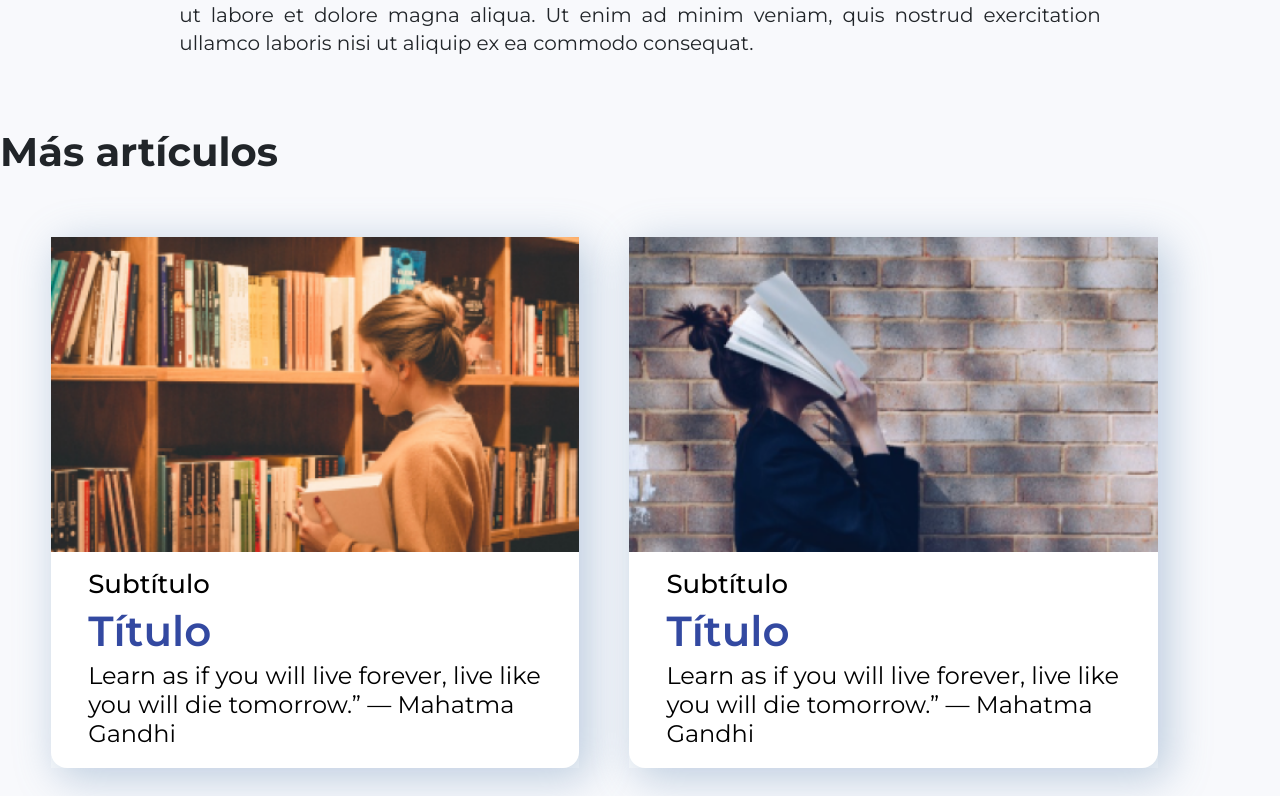
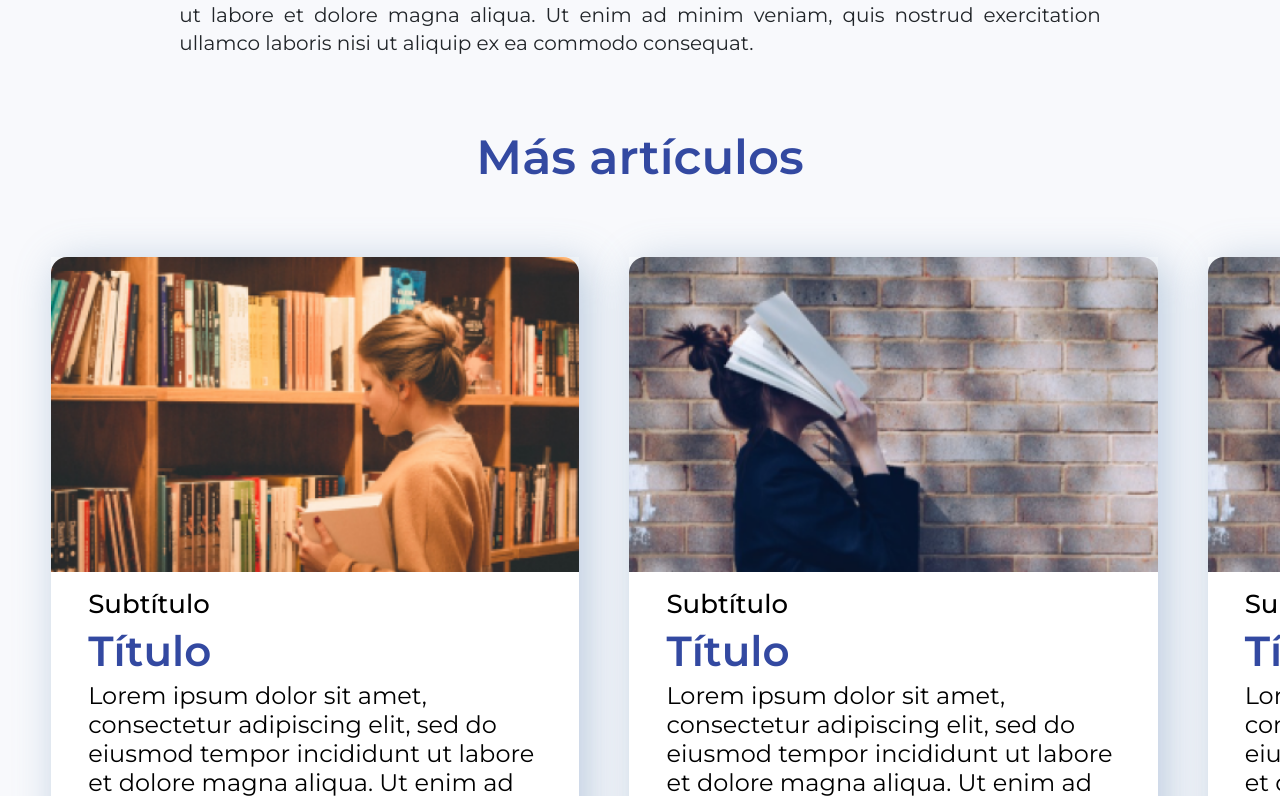
Before and after one commit to justinait/cai-ventures2, a React (Vite) app: page /blog/1 in a window 1280 px wide. Shown: the part 1364-2160 px from the top of the page. Built offline with nearby package versions, Linux system fonts and the light colour scheme; no server answers.

Commit message:
prueba vercel imagen

```diff
--- a/public/data/blog.json
+++ b/public/data/blog.json
@@ -4,7 +4,7 @@
       "id": 1,
       "title": "Título",
       "subtitle": "Subtítulo",
-      "image": ".././src/assets/img1blog.png",
+      "image": ".././src/assets/img1blog.jpg",
       "content": "Lorem ipsum dolor sit amet, consectetur adipiscing elit, sed do eiusmod tempor incididunt ut labore et dolore magna aliqua. Ut enim ad minim veniam, quis nostrud exercitation ullamco laboris nisi ut aliquip ex ea commodo consequat. ",
       "author": "Yuli Yasmina Soria Mendoza"
     },
@@ -13,7 +13,7 @@
       "title": "Título",
       "subtitle": "Subtítulo",
       "image": ".././src/assets/Img2blog.png",
-      "content": "Learn as if you will live forever, live like you will die tomorrow.” — Mahatma Gandhi",
+      "content": "Lorem ipsum dolor sit amet, consectetur adipiscing elit, sed do eiusmod tempor incididunt ut labore et dolore magna aliqua. Ut enim ad minim veniam, quis nostrud exercitation ullamco laboris nisi ut aliquip ex ea commodo consequat. ",
       "author": "Yuli Yasmina Soria Mendoza"
     },
     {
@@ -21,7 +21,15 @@
       "title": "Título",
       "subtitle": "Subtítulo",
       "image": ".././src/assets/Img3blog.png",
-      "content": "Learn as if you will live forever, live like you will die tomorrow.” — Mahatma Gandhi",
+      "content": "Lorem ipsum dolor sit amet, consectetur adipiscing elit, sed do eiusmod tempor incididunt ut labore et dolore magna aliqua. Ut enim ad minim veniam, quis nostrud exercitation ullamco laboris nisi ut aliquip ex ea commodo consequat. ",
+      "author": "Yuli Yasmina Soria Mendoza"
+    },
+    {
+      "id": 4,
+      "title": "Título",
+      "subtitle": "Subtítulo",
+      "image": ".././src/assets/Img3blog.png",
+      "content": "Lorem ipsum dolor sit amet, consectetur adipiscing elit, sed do eiusmod tempor incididunt ut labore et dolore magna aliqua. Ut enim ad minim veniam, quis nostrud exercitation ullamco laboris nisi ut aliquip ex ea commodo consequat. ",
       "author": "Yuli Yasmina Soria Mendoza"
     }
   ]
--- a/src/components/MoreArticles/MoreArticles.css
+++ b/src/components/MoreArticles/MoreArticles.css
@@ -35,4 +35,11 @@
     object-position: center;
     width: 100%;
     height: 315px;
+    border-radius: 16px 16px 0 0;
 }
+.moreArticles {
+    color: #3349A1;
+    font-size: 48px;
+    font-weight: 600;
+    text-align: center;
+}
--- a/src/components/MoreArticles/MoreArticles.jsx
+++ b/src/components/MoreArticles/MoreArticles.jsx
@@ -17,18 +17,17 @@ function MoreArticles({allData, selectedArticle}) {
 
   return (
     <div>
-        <h3>Más artículos</h3>
+        <p className='moreArticles'>Más artículos</p>
 
             <Swiper
                 spaceBetween={50}
                 slidesPerView={2.3}
-                onSwiper={(swiper) => console.log(swiper)}
             >
                 {otherArticles.map(e => {
                     const {title, subtitle, image, content, author} = e;
 
                     return (
-                        <SwiperSlide>
+                        <SwiperSlide key={e.id}>
                             <Link to={`/blog/${e.id}`} key={e.id}>
                                 <div className='swiperArticle'>
                                     <img src={image} alt={title} />
--- a/src/page/Blog/Blog.jsx
+++ b/src/page/Blog/Blog.jsx
@@ -1,7 +1,7 @@
 import React, { useEffect, useState } from 'react';
 import './blog.css'
 import rectangleblog from '../../assets/Rectangleblog.png'
-import img1blog from '../../assets/img1blog.png'
+// import img1blog from '../../assets/img1blog.png'
 import img2blog from '../../assets/Img2blog.png'
 import img3blog from '../../assets/Img3blog.png'
 import buttonshareblog from '../../assets/buttonshareblog.png'
```
Also changed, not shown: src/assets/img1blog.jpg (renamed from src/assets/img1blog.png).
